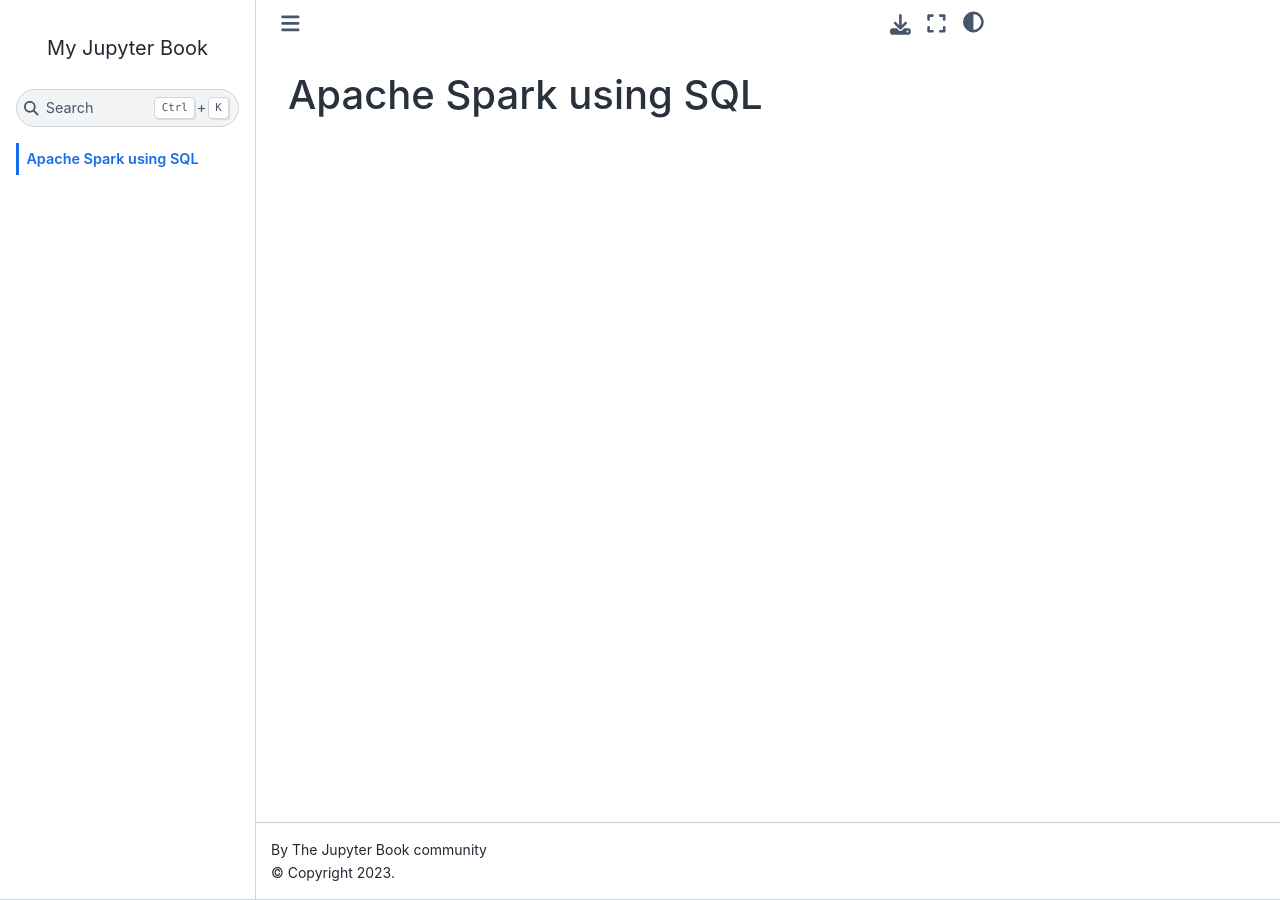
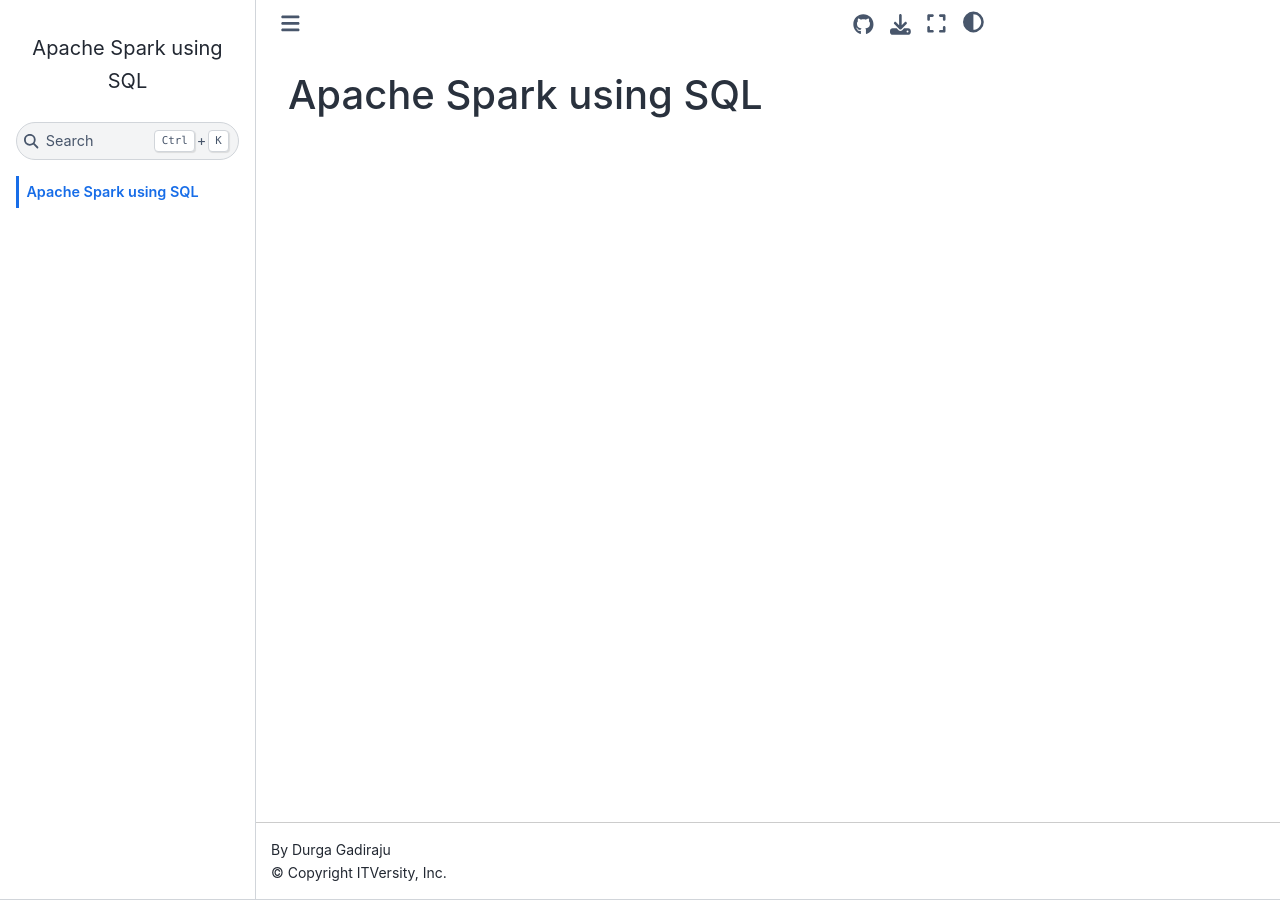
Before and after one commit to itversity/spark-sql, a Jupyter Book: the page built from spark-sql.ipynb, in a window 1280 px wide. Built offline with Jupyter Book 1.0.4 settings and Sphinx 7.4.7 and the Sphinx Book theme 1.1.4, drawn with Linux system fonts in a browser that asks for light colours; pages that are not in the unit, such as notebooks, are missing from menus; part of the change alters nothing that is shown.

Commit message:
Updated config

```diff
--- a/_config.yml
+++ b/_config.yml
@@ -1,4 +1,17 @@
-exclude_patterns: [_build, README]
+title                       : Apache Spark using SQL
+author                      : Durga Gadiraju
+copyright                   : "ITVersity, Inc"
+
+repository:
+  url                       : https://github.com/itversity/spark-sql
+html:
+  use_repository_button     : true
+  use_issues_button         : true
+  use_edit_page_button      : true
+  extra_navbar              : Subscribe to our <a href="http://notifyme.itversity.com">Newsletter</a>
+  google_analytics_id       : UA-80990145-12
+
+exclude_patterns            : [_build, README.md, "**.ipynb_checkpoints"]
 
 execute:
   execute_notebooks         : off
```
